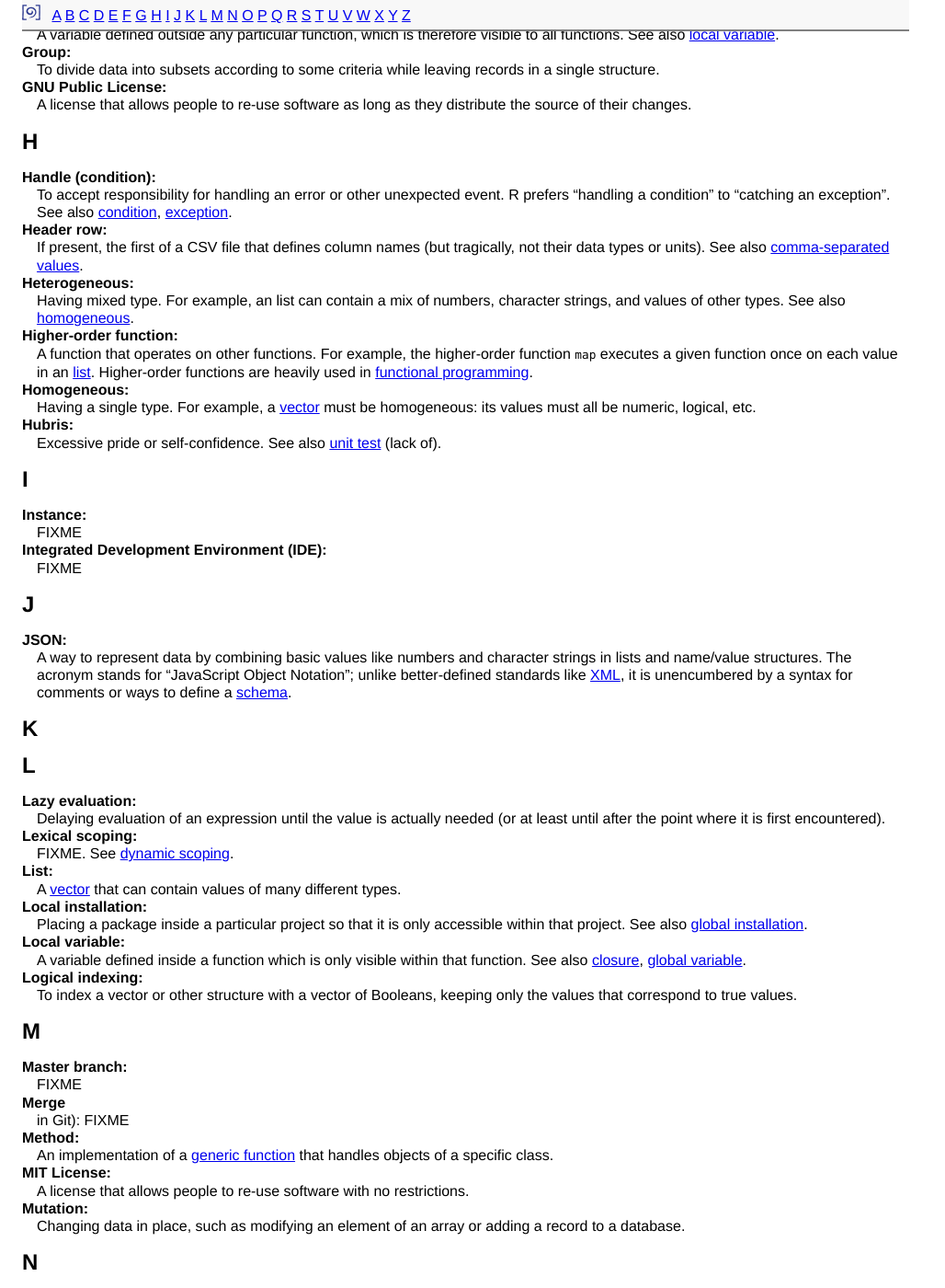
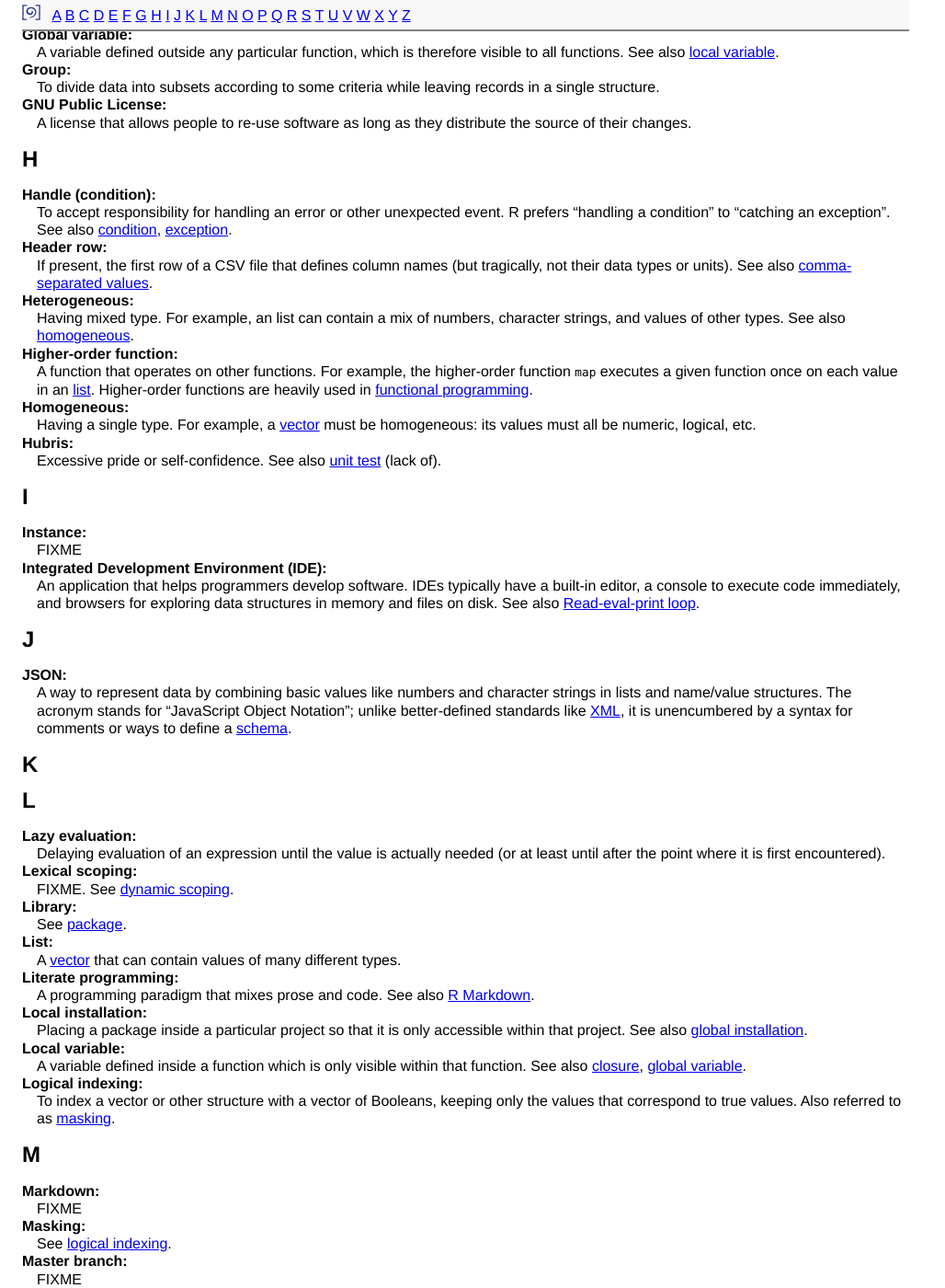
Before and after one commit to rstudio-education/glossRy, a Jekyll site: the page built from glossary.md, in a window 1280 px wide and 1400 px high, scrolled down 2699 px. Shown: the whole window at 92% size, without its empty margins (0-1028 px from the left). Built offline with Jekyll 4.4.1, drawn with Linux system fonts in a browser that asks for light colours; our own code applies the rules of GitHub Pages for plain Markdown files; some of the changed text lies outside the part shown.

```diff
--- a/glossary.md
+++ b/glossary.md
@@ -25,7 +25,8 @@ Aggregation function:
 :   A function that combines many values into one, such as `sum` or `max`.
 
 Aliasing:
-:   To have two or more references to the same physical data.
+:   To have two or more references to the same thing, such as a data structure
+    in memory or a file on disk.
 
 Anonymous function:
 :   A function that has not been assigned a name.  Anonymous functions are usually
@@ -51,7 +52,7 @@ Backward-compatible:
 :   FIXME
 
 Base R:
-:   FIXME
+:   FIXME.  See also [tidyverse](#tidyverse).
 
 Binary:
 :   FIXME
@@ -72,8 +73,9 @@ Call stack:
     executed. `cst()` is a useful function provided in the `lobstr` package to
     visualize a call stack.
 
-Cascading Style Sheets:
-:   A way to describe how HTML should be rendered.
+Cascading Style Sheets (CSS):
+:   A way to control the appearance of HTML.  CSS is typically used to specify
+    fonts, colors, and layout.
 
 Catch (exception):
 :   To accept responsibility for handling an error or other unexpected event.  R
@@ -121,7 +123,9 @@ Copy-on-modify:
 
 {:auto_ids}
 Data frame:
-:   FIXME
+:   A two-dimensional data structure for storing tabular data in memory.
+    Rows represent [records](#record-database) and columns represent [variables](variable-data).
+    See [tidy data](#tidy-data).
 
 Double square brackets:
 :   An index enclosed in `[[...]]`, used to return a single value of the
@@ -160,7 +164,7 @@ Escape sequence:
     used to represent a double-quote character inside a double-quoted string.
 
 Evaluation:
-:   The process of taking a complex expression such as `1+2*3/4` and turning it
+:   The process of taking an expression such as `1+2*3/4` and turning it
     into a single irreducible value.
 
 Exception:
@@ -189,7 +193,8 @@ Fork:
     also [branch](#branch).
 
 Filter:
-:   To choose a set of records according to the values they contain.
+:   To choose a set of [records](#record-database) (i.e., rows of a table) based
+    on the values they contain.
 
 Fully-qualified name:
 :   An unambiguous name of the form `package::thing`.
@@ -245,8 +250,9 @@ Handle (condition):
     exception".  See also [condition](#condition), [exception](#exception).
 
 Header row:
-:   If present, the first of a CSV file that defines column names (but tragically,
-    not their data types or units).  See also [comma-separated values](#comma-separated-values).
+:   If present, the first row of a CSV file that defines column names (but
+    tragically, not their data types or units).  See also [comma-separated
+    values](#comma-separated-values).
 
 Heterogeneous:
 :   Having mixed type. For example, an list can contain a mix of numbers,
@@ -272,7 +278,10 @@ Instance:
 :   FIXME
 
 Integrated Development Environment (IDE):
-:   FIXME
+:   An application that helps programmers develop software.
+    IDEs typically have a built-in editor, a console to execute code immediately,
+    and browsers for exploring data structures in memory and files on disk.
+    See also [Read-eval-print loop](#read-eval-print-loop-repl).
 
 <h2 id="J">J</h2>
 
@@ -295,8 +304,14 @@ Lazy evaluation:
 Lexical scoping:
 :   FIXME.  See [dynamic scoping](#dynamic-scoping).
 
+Library:
+:   See [package](#package).
+
 List:
 :   A [vector](#vector) that can contain values of many different types.
+
+Literate programming:
+:   A programming paradigm that mixes prose and code.  See also [R Markdown](#r-markdown).
 
 Local installation:
 :   Placing a package inside a particular project so that it is only accessible
@@ -308,11 +323,17 @@ Local variable:
 
 Logical indexing:
 :   To index a vector or other structure with a vector of Booleans, keeping only
-    the values that correspond to true values.
+    the values that correspond to true values.  Also referred to as [masking](#masking).
 
 <h2 id="M">M</h2>
 
 {:auto_ids}
+Markdown:
+:   FIXME
+
+Masking:
+:   See [logical indexing](#logical-indexing).
+
 Master branch:
 :   FIXME
 
@@ -326,6 +347,9 @@ Method:
 MIT License:
 :   A license that allows people to re-use software with no restrictions.
 
+Module:
+:   See [package](#package).
+
 Mutation:
 :   Changing data in place, such as modifying an element of an array or adding a
     record to a database.
@@ -334,10 +358,7 @@ Mutation:
 
 {:auto_ids}
 NA:
-:   A special value used to represent data that is Not Available.
-
-Name collision:
-:   The ambiguity that arises when two or more things in a
+:   A special value used to represent data that is not available.  See also [null](#null).
 
 name collision:
 :   The ambiguity that arises when two or more things in a program that have the
@@ -371,11 +392,12 @@ Observation:
 {:auto_ids}
 Package:
 :   A collection of code, data, and documentation that can be distributed and
-    re-used.
+    re-used.  Also referred to in some languages as a [library](#library) or
+    [module](#module).
 
 Package manager:
 :   A program that does its best to keep track of the bits and bobs of software
-    installed on a computer.
+    installed on a computer and their dependencies on one another.
 
 Parameter:
 :   A variable whose value is passed into a function when the function is
@@ -443,7 +465,9 @@ R hub:
     platforms in preparation for the CRAN submission process.
 
 R Markdown:
-:   FIXME
+:   A dialect of [Markdown](#markdown) that allows authors to mix prose
+    and code (usually written in R) in a single document.  See also
+    [literate programming](#literate-programming).
 
 Raise:
 :   To signal that something unexpected or unusual has happened in a program by
@@ -457,13 +481,14 @@ Reactive variable:
 :   A variable whose value is automatically updated when some other value or
     values change.  Reactive variables are used extensively in [Shiny](#shiny).
 
-Read-evaluate-print loop
-:   REPL): An interactive program that reads a command typed in by a user,
+Read-eval-print loop (REPL):
+:   An interactive program that reads a command typed in by a user,
     executes it, prints the result, and then waits patiently for the next
     command. REPLs are often used to explore new ideas or for debugging.
+    See also [Integrated Development Environment](#integrated-development-environment-ide).
 
-Rebase
-:   in Git): FIXME
+Rebase:
+:   FIXME
 
 Record (database):
 :   FIXME
@@ -498,7 +523,9 @@ Relative row number:
     the same as the [absolute row number](#absolute-row-number) within the table.
 
 Repository:
-:   FIXME
+:   A place where a [version control system](#version-control-system) stores
+    the files that make up a project and the metadata that describes their history.
+    See also [Git](#git), [GitHub](#github).
 
 Root directory:
 :   The directory that contains everything else, directly or indirectly. The root
@@ -534,7 +561,8 @@ Scope:
     [closure](#closure), [global variable](#global-variable), and [local variable](#local-variable).
 
 Script:
-:   FIXME
+:   Originally, a program written in a language too usable for "real" programmers
+    to take seriously; the term is now synonymous with program.
 
 Seed:
 :   A value used to initialize a [pseudo-random number generator](#pseudo-random-number-generator).
```
Also changed, not shown: other parts of glossary.md (+4 -0 lines).
